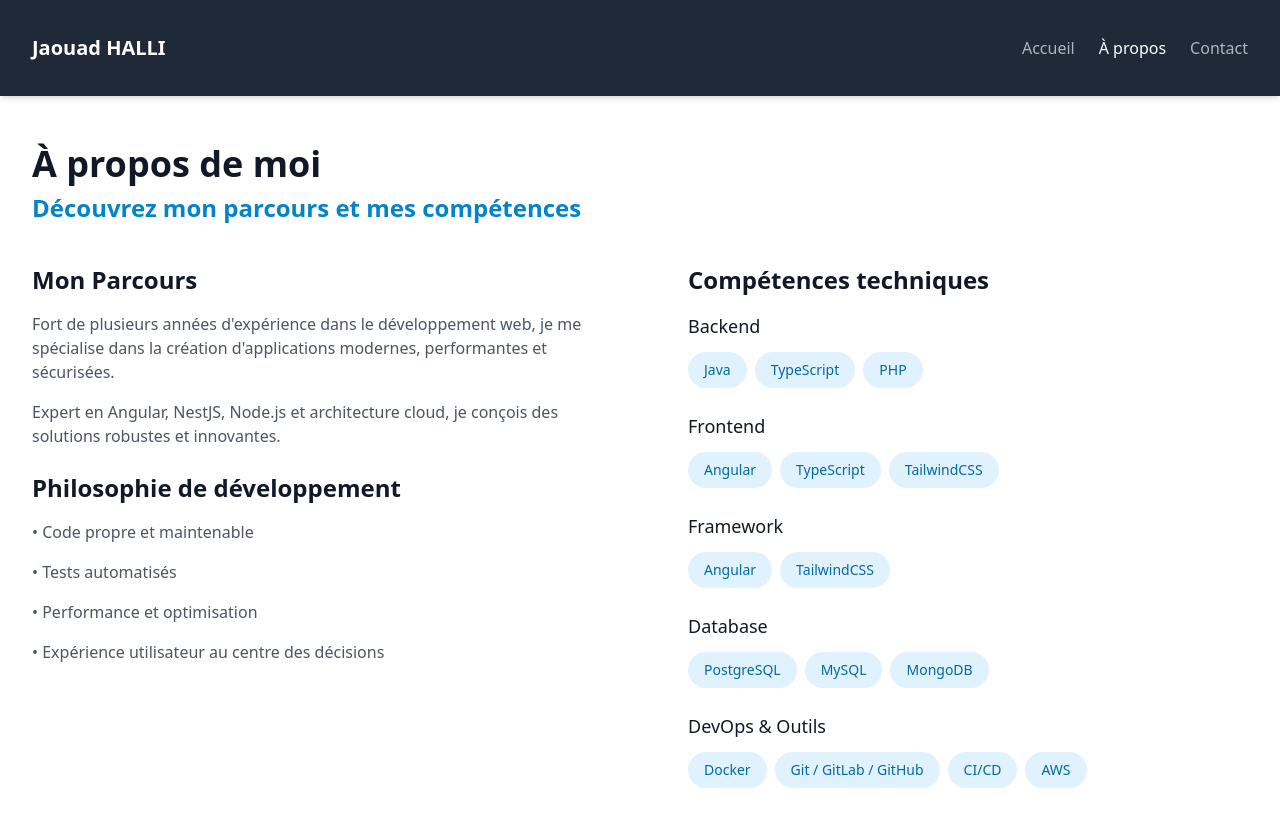
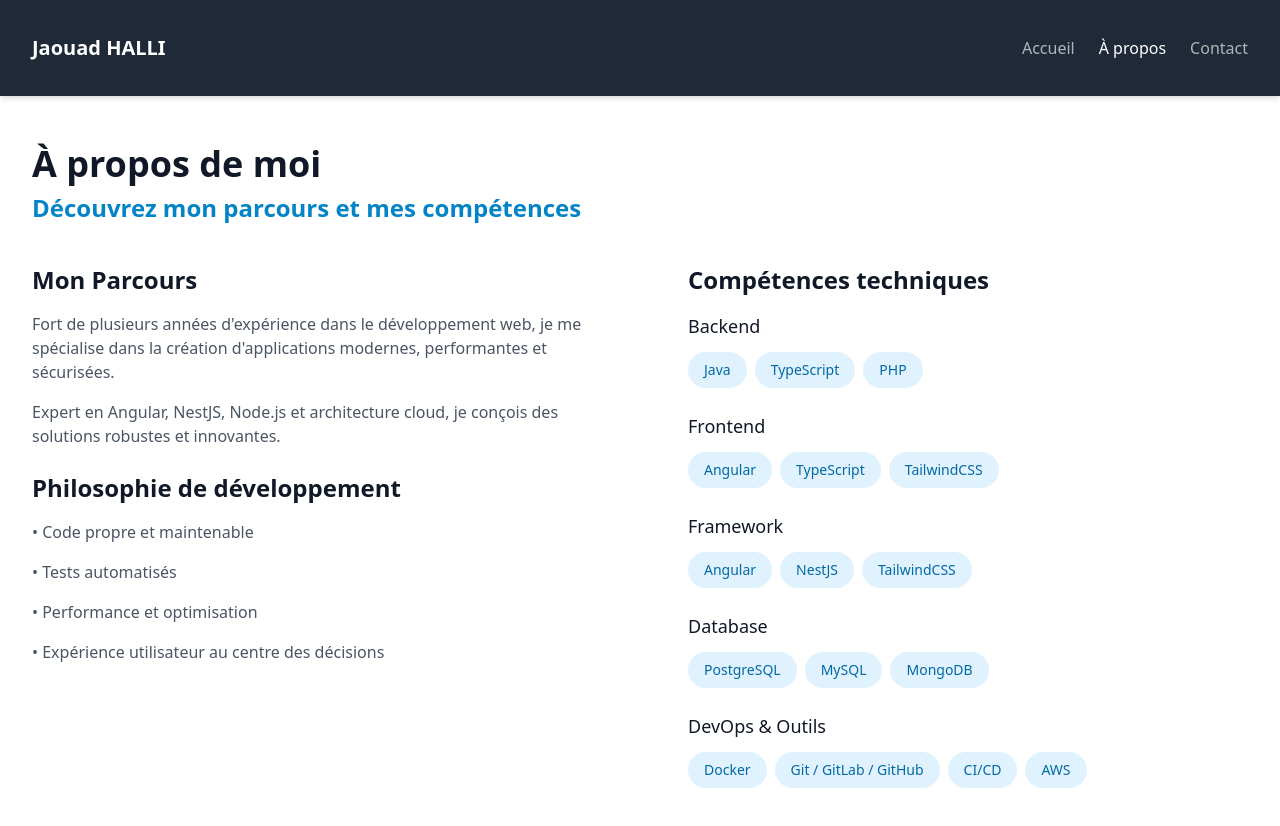
Before and after one commit to hallijaouad/hallijaouad.com, an Angular app: page /about in a window 1280 px wide. Shown: the top 826 px of the page. Built offline with nearby package versions, Linux system fonts and the light colour scheme.

Commit message:
Update playwright tests e2e

```diff
--- a/src/app/core/constants/data.ts
+++ b/src/app/core/constants/data.ts
@@ -41,6 +41,10 @@ export class Data {
                 {
                     index:1,
                     label: 'Angular',
+                },
+                {
+                    index:1,
+                    label: 'NestJS',
                 },
                 {
                     index:3,
```
Also changed, not shown: 1 other file (tests, documents, lock files or other folders).
